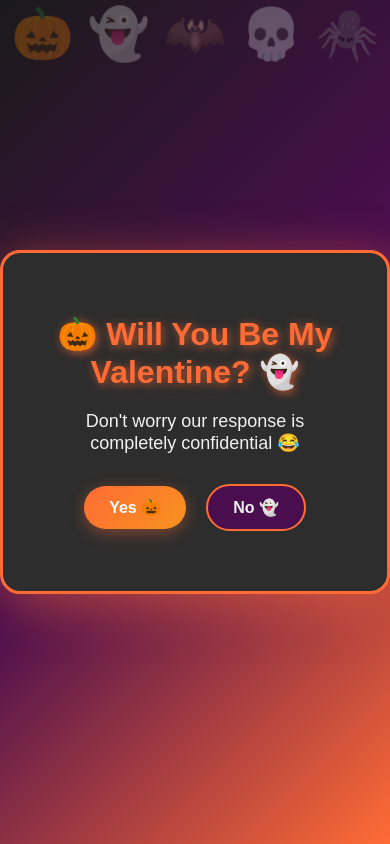
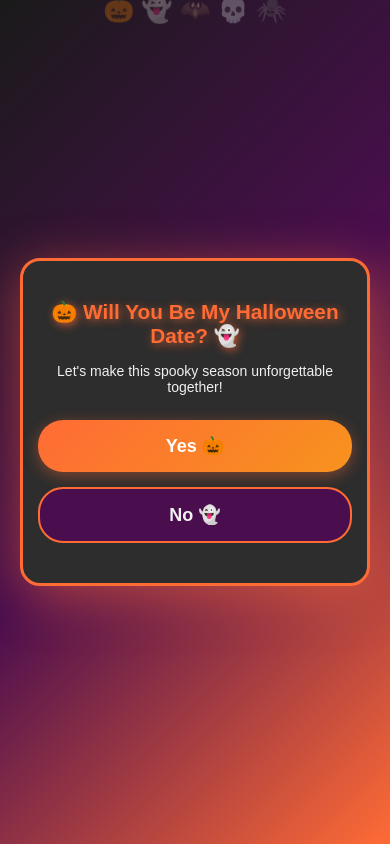
Before and after one commit to st447/DeployDemo, a plain HTML site: page index.html in a window 390 px wide. Drawn offline with Linux system fonts and the light colour scheme.

Commit message:
Add files via upload

```diff
--- a/index.html
+++ b/index.html
@@ -2,6 +2,7 @@
 <html lang="en">
 <head>
     <meta charset="UTF-8">
+    <meta name="viewport" content="width=device-width, initial-scale=1.0">
     <title>Be My Halloween Date 🎃</title>
     <style>
         body {
@@ -109,13 +110,72 @@
         .grow-animation {
             animation: grow 0.5s ease;
         }
+
+        /* Mobile Optimization */
+        @media (max-width: 768px) {
+            body::before {
+                font-size: 30px;
+                top: 10px;
+            }
+
+            .card {
+                padding: 30px 20px;
+                margin: 20px;
+                max-width: 90%;
+                width: 100%;
+            }
+
+            h1 {
+                font-size: 1.5rem;
+                margin-bottom: 15px;
+            }
+
+            p {
+                font-size: 16px;
+            }
+
+            .button-container {
+                flex-direction: column;
+                gap: 15px;
+                margin-top: 25px;
+            }
+
+            button {
+                width: 100%;
+                padding: 15px 20px;
+                font-size: 18px;
+            }
+
+            .response {
+                font-size: 18px;
+                margin-top: 15px;
+            }
+        }
+
+        @media (max-width: 480px) {
+            .card {
+                padding: 25px 15px;
+            }
+
+            h1 {
+                font-size: 1.3rem;
+            }
+
+            p {
+                font-size: 14px;
+            }
+
+            body::before {
+                font-size: 25px;
+            }
+        }
     </style>
 </head>
 <body>
 
 <div class="card">
-    <h1>🎃 Will You Be My Valentine? 👻</h1>
-    <p>Don't worry our response is completely confidential 😂</p>
+    <h1>🎃 Will You Be My Halloween Date? 👻</h1>
+    <p>Let's make this spooky season unforgettable together!</p>
 
     <div class="button-container">
         <button class="yes" id="yesBtn" onclick="recordResponse('Yes 🎃')">
@@ -144,7 +204,13 @@
         yesSize += 4;
         const yesBtn = document.getElementById('yesBtn');
         yesBtn.style.fontSize = yesSize + 'px';
-        yesBtn.style.padding = (12 + clickCount * 3) + 'px ' + (25 + clickCount * 5) + 'px';
+
+        // Adapt padding based on screen size
+        const isMobile = window.innerWidth <= 768;
+        const basePadding = isMobile ? 15 : 12;
+        const baseHorizontal = isMobile ? 20 : 25;
+
+        yesBtn.style.padding = (basePadding + clickCount * 3) + 'px ' + (baseHorizontal + clickCount * 5) + 'px';
 
         // Add grow animation
         yesBtn.classList.add('grow-animation');
```
